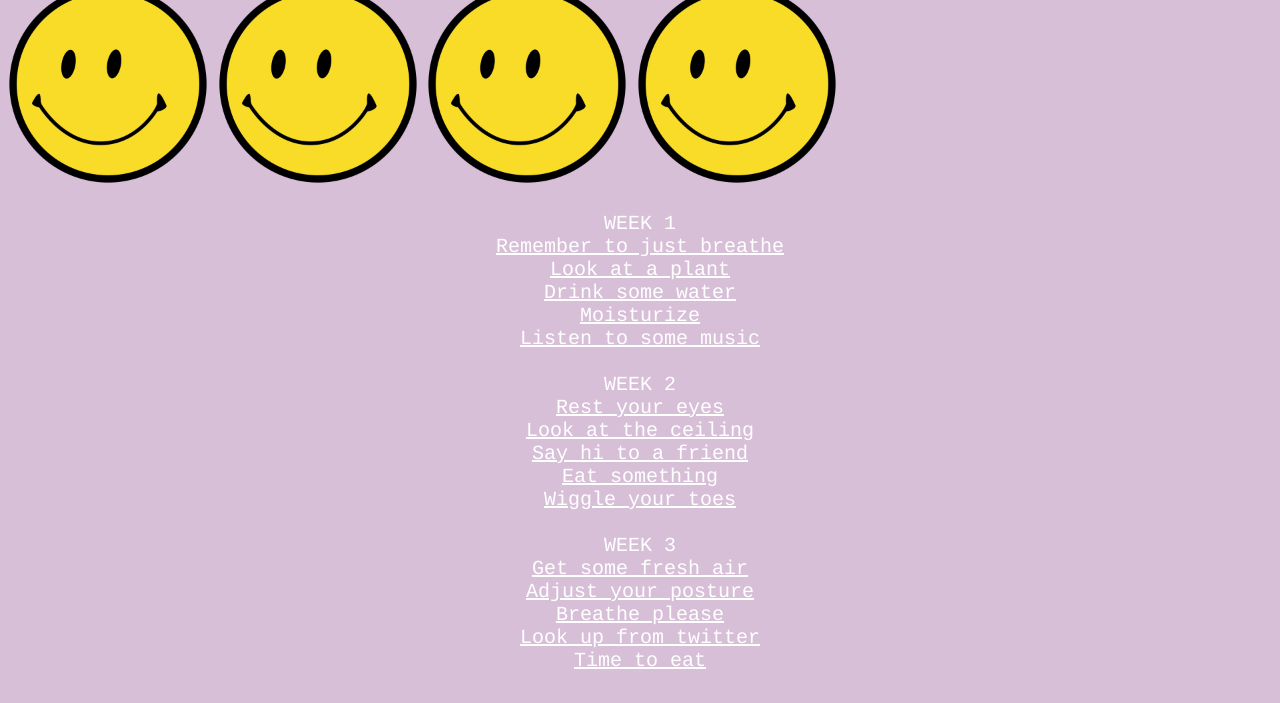
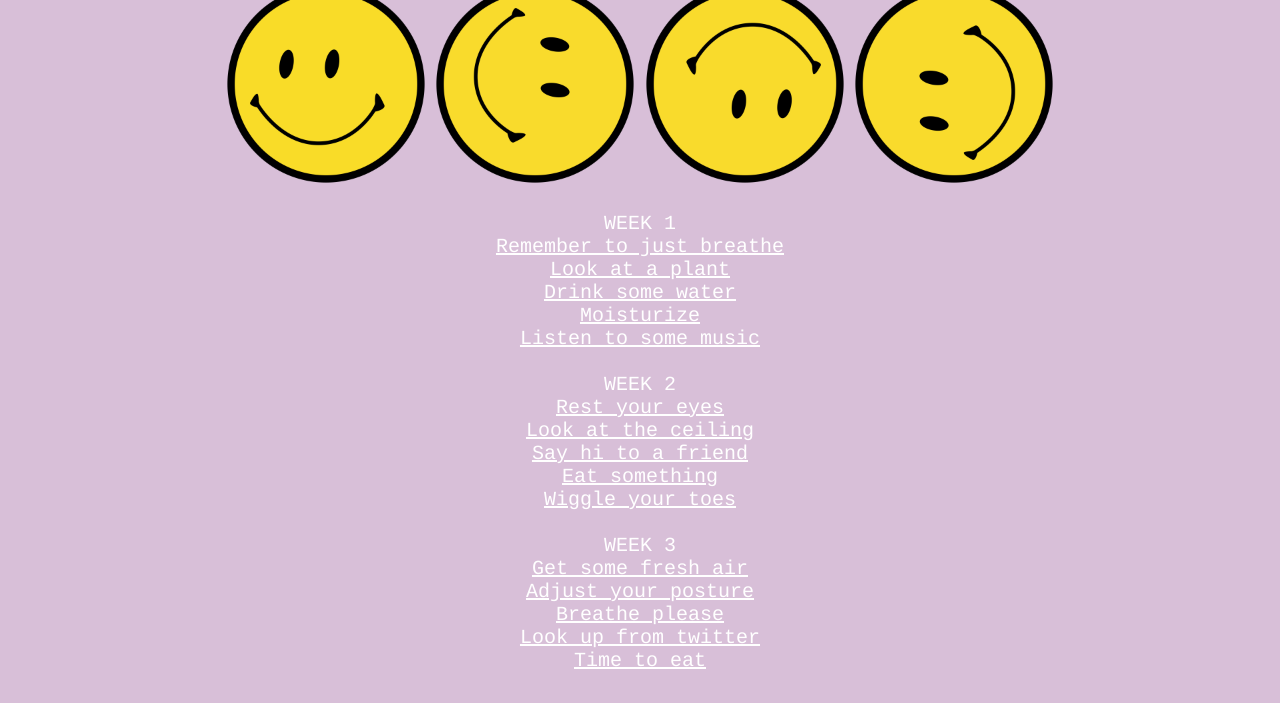
Before and after one commit to bonniehill/bonniehill.github.io, a plain HTML site: page index.html in a window 1280 px wide. Shown: the part 133-836 px from the top of the page. Drawn offline with Linux system fonts and the light colour scheme.

Commit message:
Homepage centered

```diff
--- a/index.html
+++ b/index.html
@@ -18,36 +18,32 @@
 			text-align:center;
 		}
 
+		.block{
+			text-align:center;
+		}
+
 		.emoji1{
 			width:200px;
 			margin:auto;
 			display:inline-block;
-			margin-left:auto;
-			margin-right:auto;
 		}
 
 		.emoji2{
 			width:200px;
 			margin:auto;
 			display:inline-block;
-			margin-left:auto;
-			margin-right:auto;
 		}
 
 		.emoji3{
 			width:200px;
 			margin:auto;
 			display:inline-block;
-			margin-left:auto;
-			margin-right:auto;
 		}
 
 		.emoji4{
 			width:200px;
 			margin:auto;
 			display:inline-block;
-			margin-left:auto;
-			margin-right:auto;
 		}
 
 		img{
@@ -75,21 +71,24 @@
 		BONNIE
 	</div>
 
+<div class="block">
 	<div class="emoji1">
 		<img src="images/smile.png">
 	</div>
 
 	<div class="emoji2">
-		<img src="images/smile.png">
+		<img src="images/smileleft.png">
 	</div>
 
 	<div class="emoji3">
-		<img src="images/smile.png">
+		<img src="images/smiledown.png">
 	</div>
 
 	<div class="emoji4">
-		<img src="images/smile.png">
+		<img src="images/smileright.png">
 	</div>
+</div>
+
 
 	<div class="links">
 		<br> WEEK 1 <br>
```
Also changed, not shown: 1_twitter/week2/tweet2-2.html (+3 -3 lines), 1_twitter/week1/week4-1.html (renamed from 1_twitter/week1/tweet4-1.html), images/smiledown.png (added), images/smileleft.png (added), images/smileright.png (added), 2 other files.
